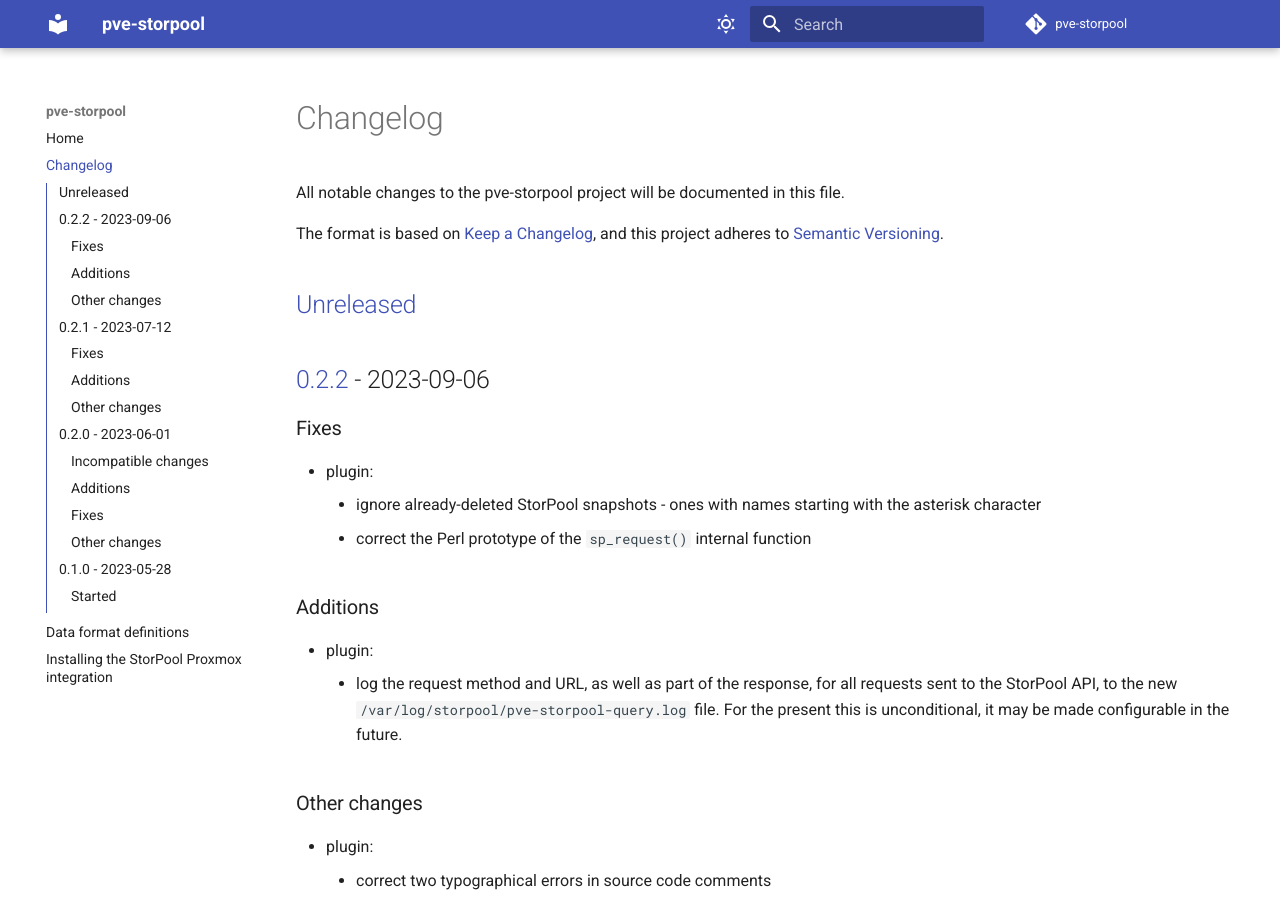
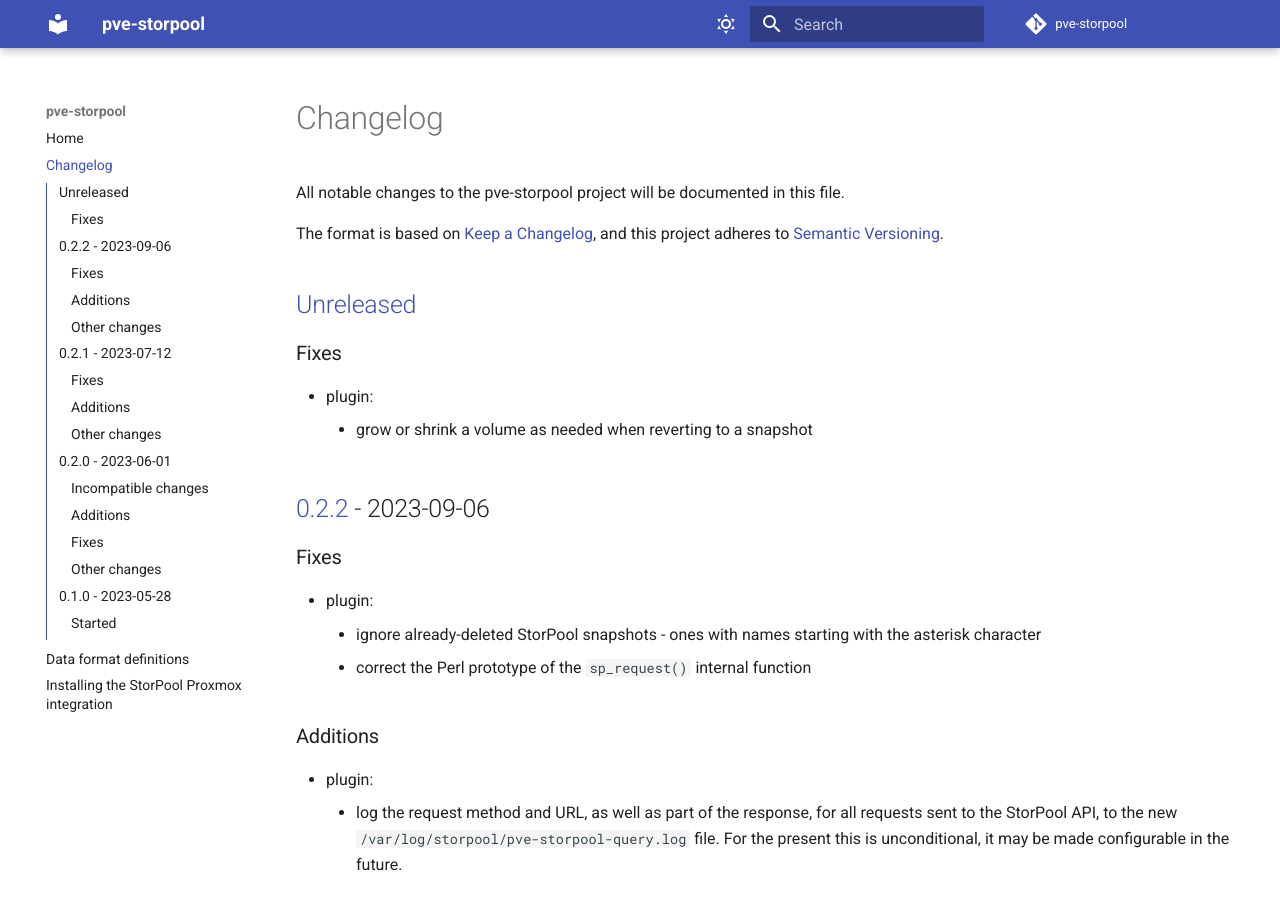
Before and after one commit to storpool/pve-storpool, an MkDocs documentation site: the page built from docs/changes.md, in a window 1280 px wide and 900 px high. Built offline with MkDocs 1.6.1 and Material for MkDocs 9.7.7, drawn with Linux system fonts in a browser that asks for light colours; comment, search, counter and statistics services are not loaded.

Commit message:
Update the changelog file

```diff
--- a/docs/changes.md
+++ b/docs/changes.md
@@ -11,6 +11,11 @@
 and this project adheres to [Semantic Versioning](https://semver.org/spec/v2.0.0.html).
 
 ## [Unreleased]
+
+### Fixes
+
+- plugin:
+    - grow or shrink a volume as needed when reverting to a snapshot
 
 ## [0.2.2] - 2023-09-06
 
```
